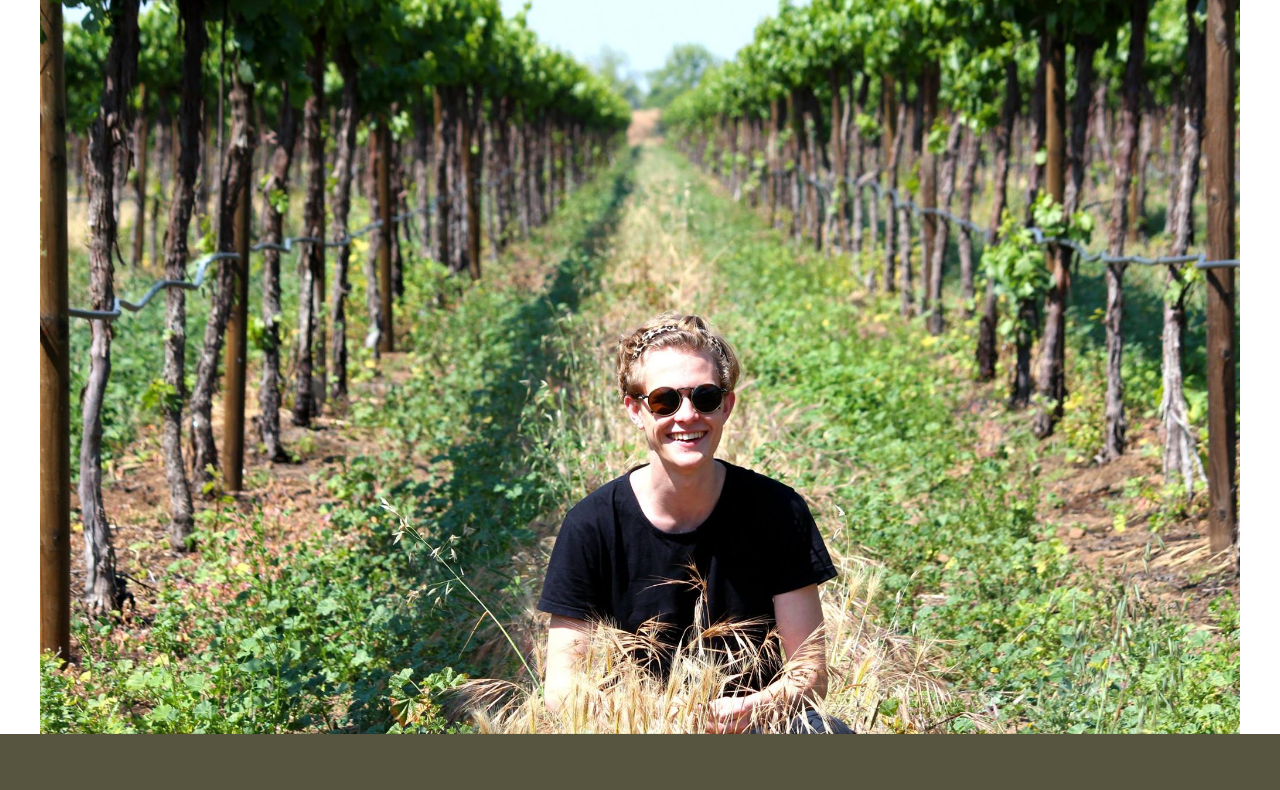
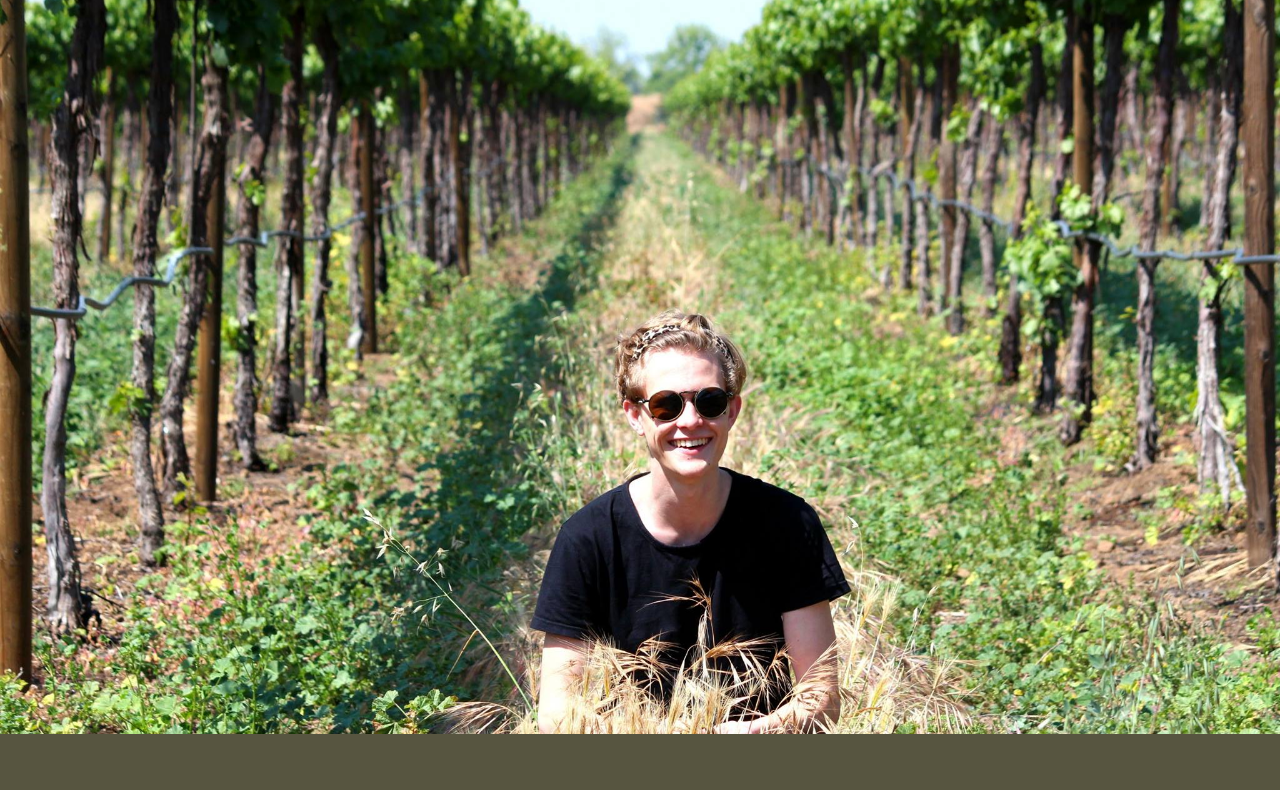
Before and after one commit to johnpwilson3005/johnpwilson3005.github.io, a plain HTML site: page index.html in a window 1280 px wide. Shown: the part 66-856 px from the top of the page. Drawn offline with nearby package versions, Linux system fonts and the light colour scheme; a web font is replaced by a local one.

Commit message:
the potential fix didn not work

```diff
--- a/css/styles.css
+++ b/css/styles.css
@@ -166,14 +166,4 @@ h1 {
 
 /* Large Screens */
 @media only screen and (min-width : 1200px) {
-  .hero-section {
-    display: flex;
-    height: 100vh;
-    background-image: url("../img/sittin-down.jpg");
-    background-size: contain;
-    background-attachment: fixed;
-    background-repeat:no-repeat;
-    background-position: center;
-    align-items: center;
-  }
 }
```
